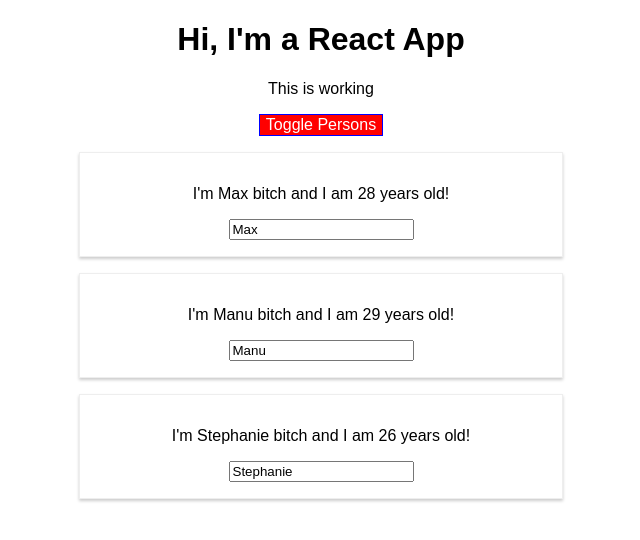
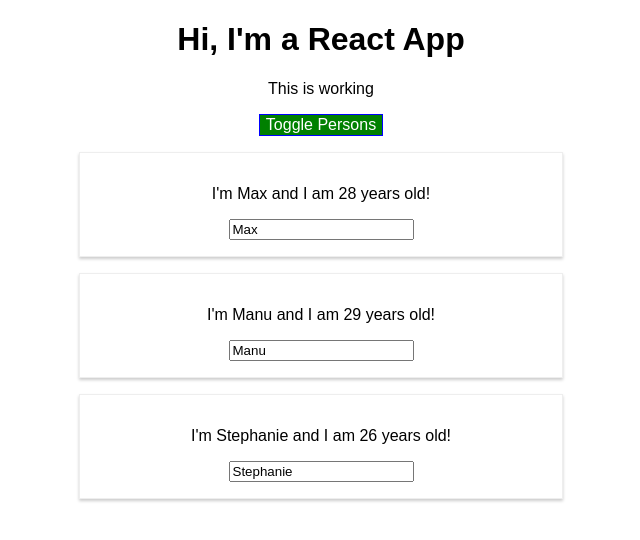
Before and after one commit to ksuhr1/reactTutorial, a React (Create React App) app in the folder react-complete-guide/: page / in a window 1280 px wide. Both pictures are taken after a click on the button "Toggle Persons". Shown: the top 540 px of the page, without its empty margins (319-959 px from the left). Built offline with nearby package versions, Linux system fonts and the light colour scheme.

Commit message:
Adding more styled components in App.js

```diff
--- a/react-complete-guide/src/App.js
+++ b/react-complete-guide/src/App.js
@@ -1,7 +1,23 @@
 import React, { Component } from 'react';
 import './App.css';
 import Person from './Person/Person.js';
-import Radium, { StyleRoot }from 'radium';
+import styled from 'styled-components';
+
+
+
+const StyledButton = styled.button`
+    background-color: green;
+    color: white;
+    font:inherit;
+    border:1px solid blue;
+    paddding: 8px;
+    cursor: pointer;
+
+    &:hover: {
+        background-color: lightgreen;
+        color: black;
+    }
+`;
 
 class App extends Component {
   state = {
@@ -117,20 +133,18 @@
       classes.push('bold'); // classes = ['red', 'bold']
     }
     return (
-      <StyleRoot>
         <div className="App">
         <h1> Hi, I'm a React App</h1>
         <p className={classes.join(' ')}> This is working</p>
-        <button
-          style={style}
-          onClick={this.togglePersonsHandler}>Toggle Persons</button>
+        <StyledButton
+          onClick={this.togglePersonsHandler}>Toggle Persons
+        </StyledButton>
         {persons}
         </div>
-      </StyleRoot>
     );
 
     // return React.createElement('div', {className:'App'}, React.createElement('h1', null, 'Does this work now?'));
   }
 }
 
-export default Radium(App);
+export default App;
--- a/react-complete-guide/src/Person/Person.js
+++ b/react-complete-guide/src/Person/Person.js
@@ -1,24 +1,40 @@
 import React from 'react';
-import './Person.css';
-import Radium from 'radium';
+
+import styled from 'styled-components';
+
+// this returns a react component
+const StyledDiv = styled.div`
+    width: 60%;
+    margin: 16px auto;
+    border:1px solid #eee;
+    box-shadow: 0 2px 3px #ccc;
+    padding: 16px;
+    text-align: center;
+
+  @media(min-width: 500px) {
+      width: 450px;
+  }
+  `;
+
 
 //state less componenets because it's not managing a state
 // want way more of these components
 // presentational dumb componenet
 const person = (props) => {
-  const style = {
-    '@media (min-width: 500px)': {
-      width: '450px'
-    }
-  };
+  // const style = {
+  //   '@media (min-width: 500px)': {
+  //     width: '450px'
+  //   }
+  // };
 
   return (
-    <div className="Person" style = {style}>
-        <p onClick={props.click}> I'm {props.name} bitch and I am {props.age} years old! </p>
+    // <div className="Person" style = {style}>
+    <StyledDiv>
+        <p onClick={props.click}> I'm {props.name} and I am {props.age} years old! </p>
         <p>{props.children}</p>
         <input type="text" onChange={props.changed} value={props.name}/>
-    </div>
+    </StyledDiv>
   )
 };
 
-export default Radium(person);
+export default person;
```
Also changed, not shown: 1 other file (tests, documents, lock files or other folders).
